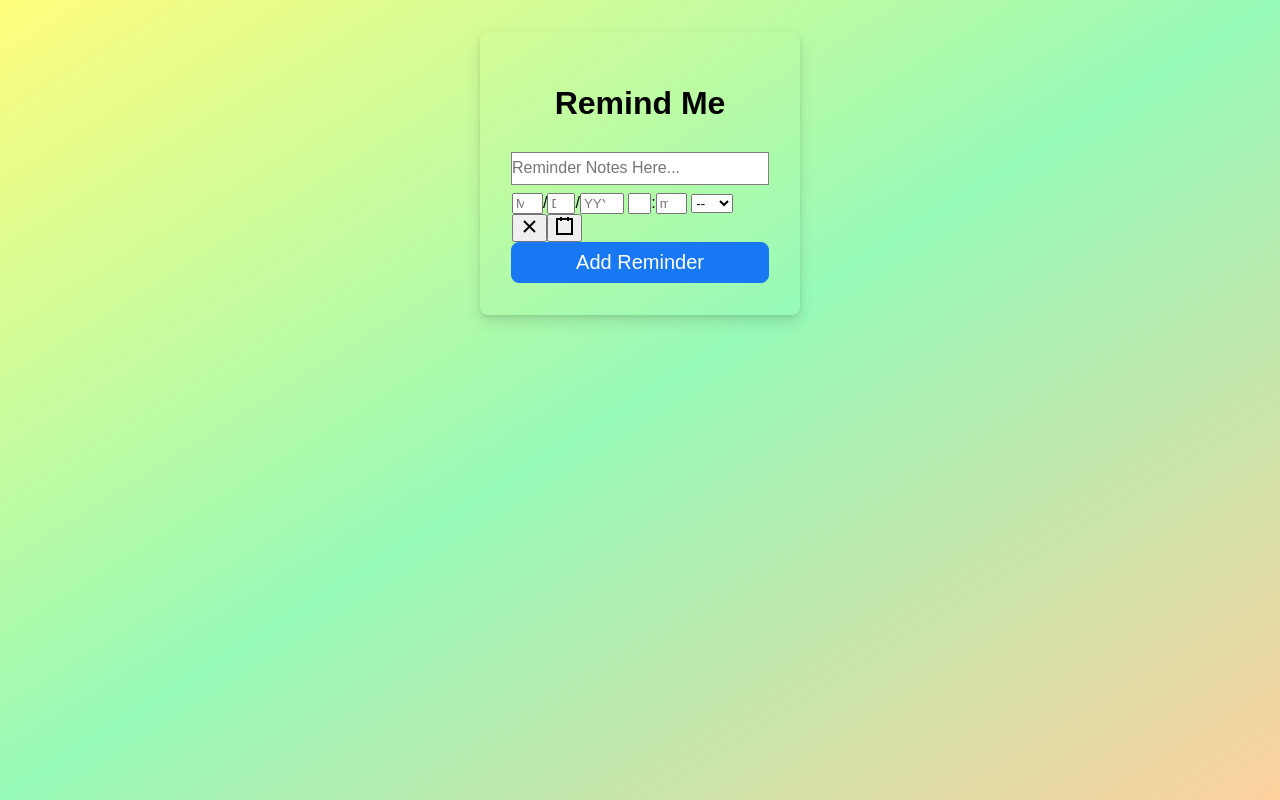
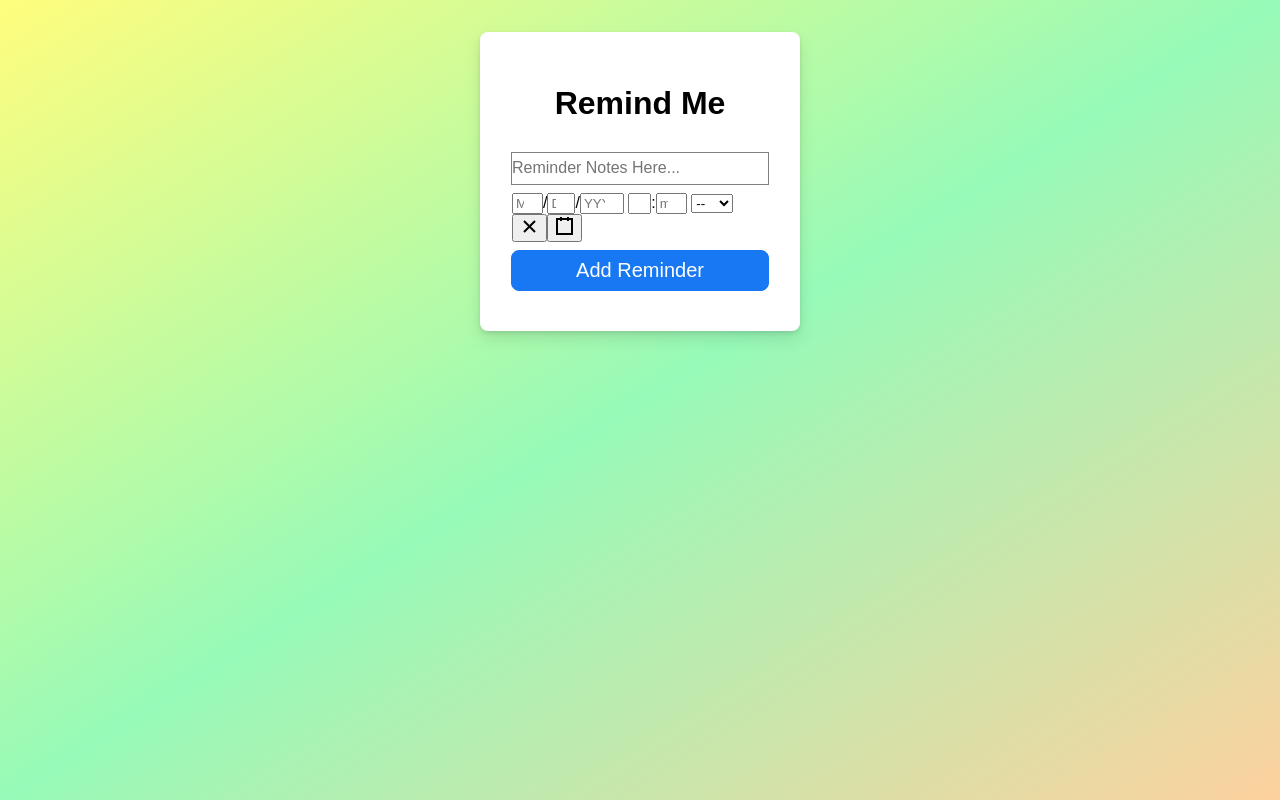
Before and after one commit to SohanR/remindme, a React (Create React App) app in the folder client/: page / in a window 1280 px wide. Built offline with nearby package versions, Linux system fonts and the light colour scheme.

Commit message:
reminder card style

```diff
--- a/client/src/App.css
+++ b/client/src/App.css
@@ -4,7 +4,7 @@
   height: 100vh;
   justify-content: center;
   align-items: center;
-  font-family: arial, sans-serif;
+  font-family: Arial, sans-serif;
 }
 
 .homepage {
@@ -33,21 +33,22 @@
   min-height: fit-content;
   border-radius: 8px;
   box-shadow: 0 2px 4px rgb(0 0 0 / 10%), 0 8px 16px rgb(0 0 0 / 10%);
-  /* background: white; */
+  background: white;
   position: relative;
 }
 
 .homepage_header > .button {
   background: #1877f2;
   border: 1px solid #1877f2;
-  color: white;
+  color: #fff;
   font-size: 1.25rem;
   width: 100%;
   text-align: center;
   padding: 0.5rem 0;
+  margin: 0.5rem;
+  border-radius: 8px;
   outline: none;
   cursor: pointer;
-  border-radius: 8px;
 }
 
 .homepage_header > input {
@@ -80,14 +81,14 @@
   box-shadow: 0 2px 4px rgb(0 0 0 / 10%), 0 8px 16px rgb(0 0 0 / 10%);
 }
 
+.reminder_card > h2 {
+  margin-bottom: 1rem;
+  color: #1877f2;
+}
+
 .reminder_card > p {
   color: grey;
   margin-bottom: 1rem;
-}
-
-.reminder_card > h2 {
-  margin-bottom: 1rem;
-  color: #1877f2;
 }
 
 .reminder_card > .button {
@@ -98,6 +99,7 @@
   width: inherit;
   text-align: center;
   padding: 0.5rem 0;
+  margin: 0.5rem;
   border-radius: 8px;
   outline: none;
   cursor: pointer;
```
